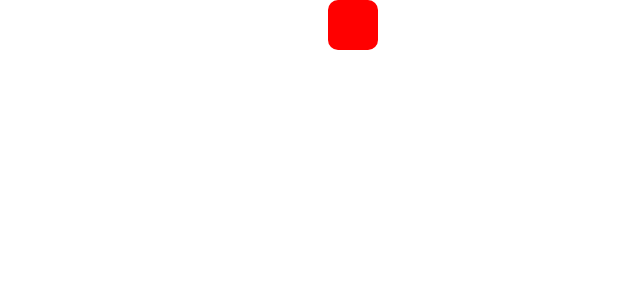
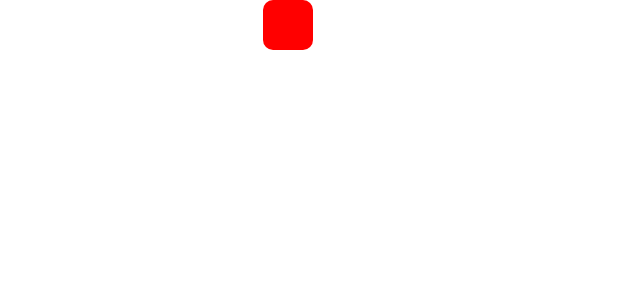
Before and after one commit to bmccaffrey/animated-squares, a React (Create React App) app: page / in a window 1280 px wide. Shown: the top 300 px of the page, without its empty margins (287-927 px from the left). Built offline with nearby package versions, Linux system fonts and the light colour scheme.

Commit message:
add Grid to app

```diff
--- a/src/App.js
+++ b/src/App.js
@@ -2,12 +2,15 @@ import React, { Component } from 'react';
 import './App.css';
 import { Square } from './Components';
 import { Container } from './Components';
+import { Grid } from './Components';
 
 class App extends Component {
   render() {
     return (
       <Container>
-        <Square />
+        <Grid>
+          <Square />
+        </Grid>
       </Container>
     );
   }
```
